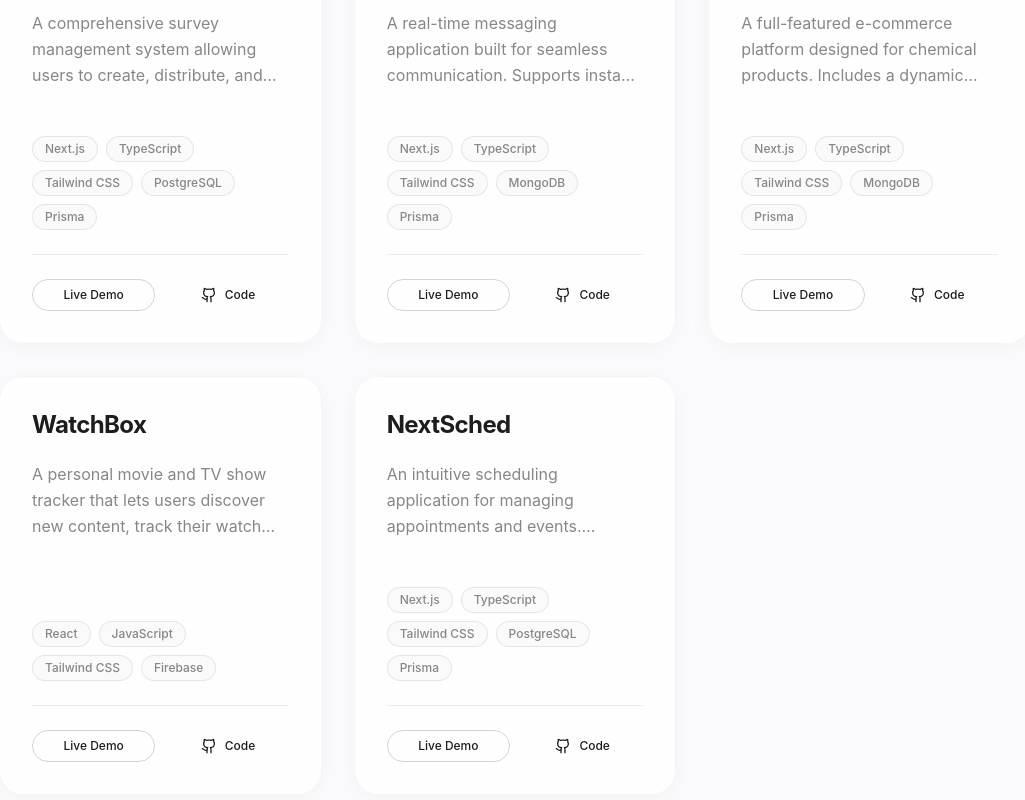
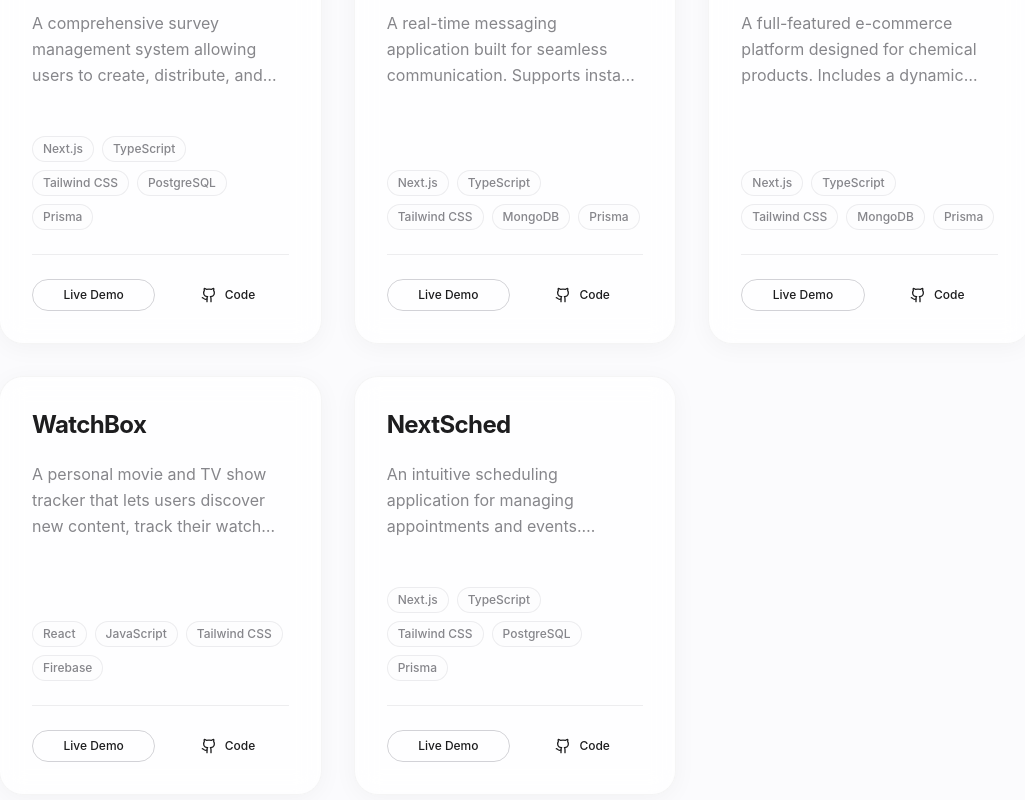
Before and after one commit to vn-aj-vngrd/portfolio-2.0, a Next.js app: page / in a window 1280 px wide. Shown: the part 2797-3597 px from the top of the page, without its empty margins (125-1150 px from the left). Built offline with nearby package versions, Linux system fonts and the light colour scheme.

Commit message:
style: Refine project tag styling with updated colors, padding, and hover effects.

```diff
--- a/src/components/sections/Projects.tsx
+++ b/src/components/sections/Projects.tsx
@@ -72,7 +72,7 @@ export const Projects = () => {
                   {project.tags.map((tag) => (
                     <span
                       key={tag}
-                      className="px-3 py-1 bg-muted/50 border border-border/50 text-xs font-medium rounded-full text-muted-foreground"
+                      className="px-2.5 py-1 bg-background/40 border border-border/40 rounded-full text-xs font-medium text-muted-foreground hover:text-foreground hover:border-accent/40 hover:bg-accent/5 hover:scale-105 transition-all duration-300 cursor-default backdrop-blur-sm"
                     >
                       {tag}
                     </span>
```
